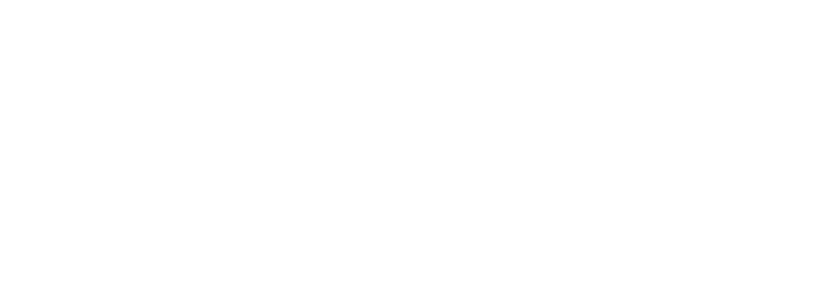
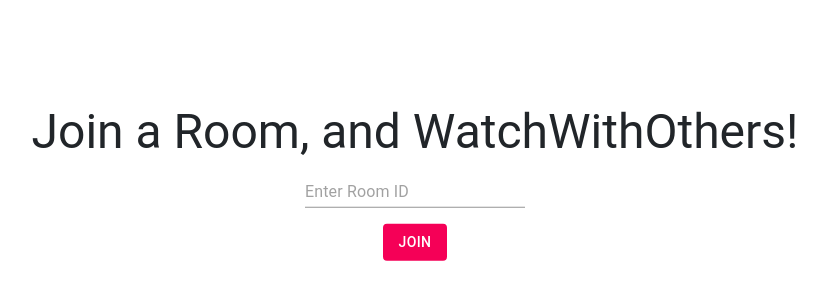
Before and after one commit to AdnanJoraid/WatchWithOthers, a React (Create React App) app: page /join in a window 1280 px wide. Shown: the part 210-510 px from the top of the page, without its empty margins (217-1043 px from the left). Built offline with nearby package versions, Linux system fonts and the light colour scheme.

Commit message:
Added joinRoom screen

```diff
--- a/src/App.js
+++ b/src/App.js
@@ -1,6 +1,7 @@
 import React from 'react'
 import {BrowserRouter as Router, Route } from 'react-router-dom'
 import HomeScreen from './screens/HomeScreen';
+import JoinScreen from './screens/JoinScreen';
 import Room from './screens/Room';
 
 function App() {
@@ -8,6 +9,7 @@
     <Router>
       <Route component={HomeScreen} path='/' exact />
       <Route component={Room} path='/room/:id' exact />
+      <Route component={JoinScreen} path='/join' exact />
     </Router>
   );
 }
--- a/src/screens/HomeScreen.js
+++ b/src/screens/HomeScreen.js
@@ -33,6 +33,8 @@
     }).catch((e) => console.log(e))
 
   };
+
+
   return (
     <Grid container spacing={2} className="center">
       <Grid item xs={12} align="center">
@@ -50,7 +52,7 @@
           >
             Create a Room
           </Button>
-          <Button color="secondary">Join a Room</Button>
+          <Button color="secondary" to='/join' component={Link}>Join a Room</Button>
         </ButtonGroup>
       </Grid>
     </Grid>
--- /dev/null
+++ b/src/screens/JoinScreen.js
@@ -0,0 +1,44 @@
+import React, {useState} from "react";
+import { Button, Input, Grid, Typography} from "@material-ui/core";
+import { useHistory } from 'react-router-dom'
+import { db } from "../database/firebase";
+
+function JoinScreen() {
+    const [roomId, setRoomId] = useState('')
+    const history = useHistory();
+
+    const joinRoomHandler = async () => {
+        const dbDoc = await db.collection('rooms').doc(roomId);
+        const doc = await dbDoc.get()
+        if (!doc.exists){
+            alert('The room with the id given does not exist')
+        }else{
+            history.push(`/room/${roomId}`)
+        }
+
+    }
+
+  return (
+    <Grid container spacing={2} className="center">
+      <Grid item xs={12} align="center">
+        <Typography variant="h3" compact="h3">
+          Join a Room, and WatchWithOthers!
+        </Typography>
+      </Grid>
+
+      <Grid item xs={12} align="center">
+        <Input placeholder='Enter Room ID' variant="h3" compact="h3" required onChange={(e) => setRoomId(e.target.value)}>
+          Join a Room, and WatchWithOthers!
+        </Input>
+      </Grid>
+      <Grid item xs={12} align="center">
+        <Button disableElevation variant='contained' color='secondary' onClick={joinRoomHandler}>
+          Join
+        </Button>
+      </Grid>
+
+    </Grid>
+  );
+}
+
+export default JoinScreen;
```
